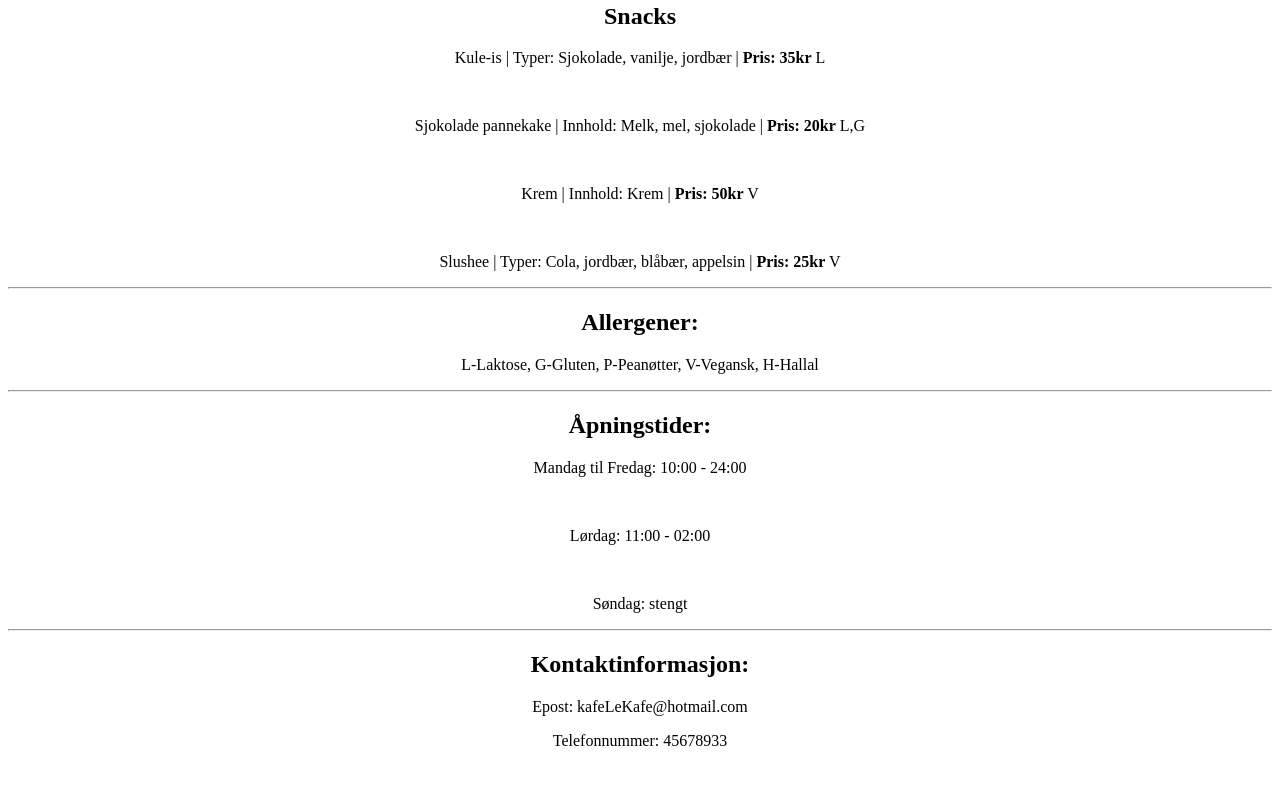
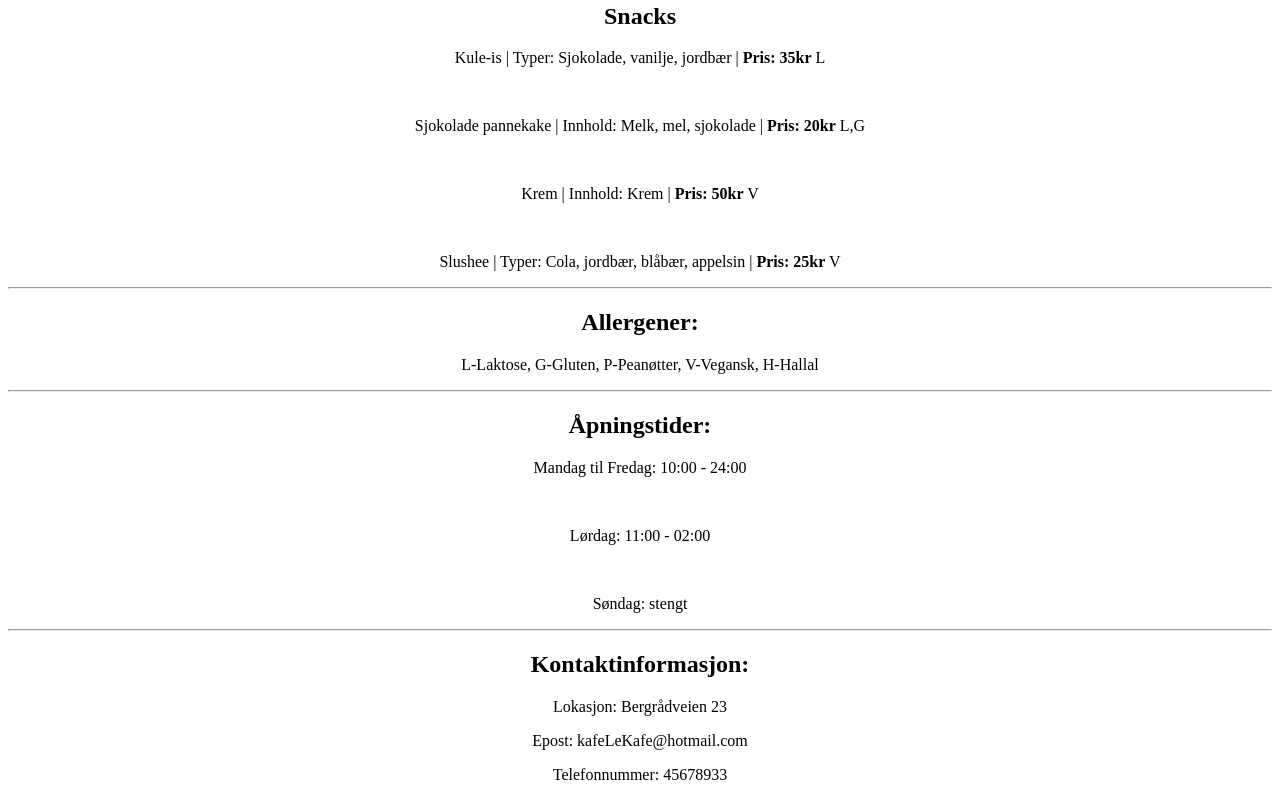
Before and after one commit to OsloMetGruppeArbeid/Oblig1-repository, a plain HTML site: page index.html in a window 1280 px wide. Shown: the part 555-1355 px from the top of the page. Before the commit the page ends 1321 px from the top, so only its background shows below. Drawn offline with Linux system fonts and the light colour scheme.

Commit message:
Update index.html

```diff
--- a/index.html
+++ b/index.html
@@ -54,6 +54,7 @@
 <p > Søndag: stengt </p>
 <hr>
 <h2 >Kontaktinformasjon:</h2>
+<p>Lokasjon: Bergrådveien 23</p>
 <p>Epost: kafeLeKafe@hotmail.com</p>
 <p>Telefonnummer: 45678933</p>
 
```
